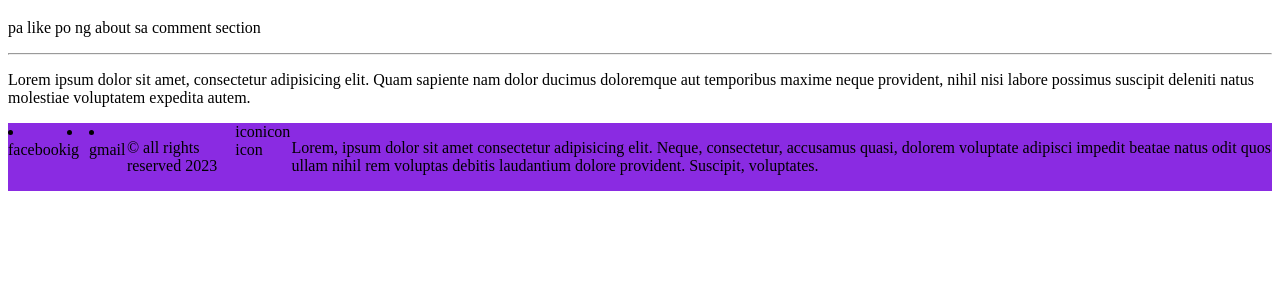
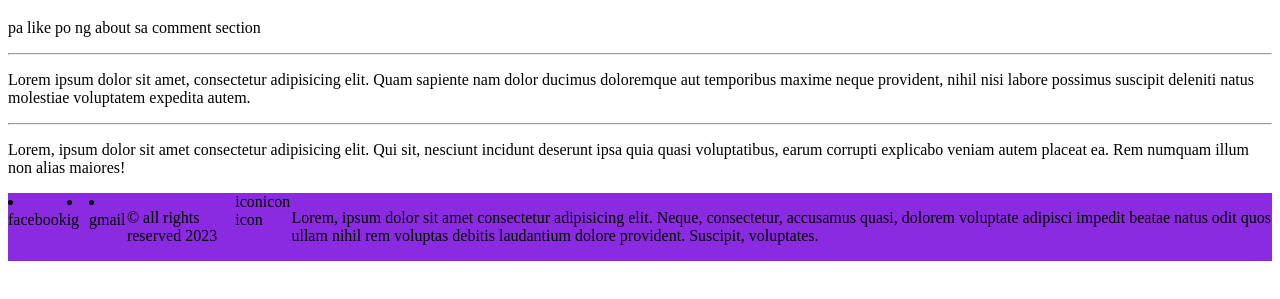
Before and after one commit to HughOwenPanopio/Practice, a plain HTML site: page index.html in a window 1280 px wide. Shown: the part 61-360 px from the top of the page. Drawn offline with Linux system fonts and the light colour scheme.

Commit message:
added section

```diff
--- a/index.html
+++ b/index.html
@@ -16,6 +16,10 @@
     <p>pa like po ng about sa comment section</p>
     <hr>
     <p>Lorem ipsum dolor sit amet, consectetur adipisicing elit. Quam sapiente nam dolor ducimus doloremque aut temporibus maxime neque provident, nihil nisi labore possimus suscipit deleniti natus molestiae voluptatem expedita autem.</p>
+    <hr>
+    <section>
+        <p>Lorem, ipsum dolor sit amet consectetur adipisicing elit. Qui sit, nesciunt incidunt deserunt ipsa quia quasi voluptatibus, earum corrupti explicabo veniam autem placeat ea. Rem numquam illum non alias maiores!</p>
+    </section>
     <footer>
         <li>facebook</li>
         <li>ig</li>
```
